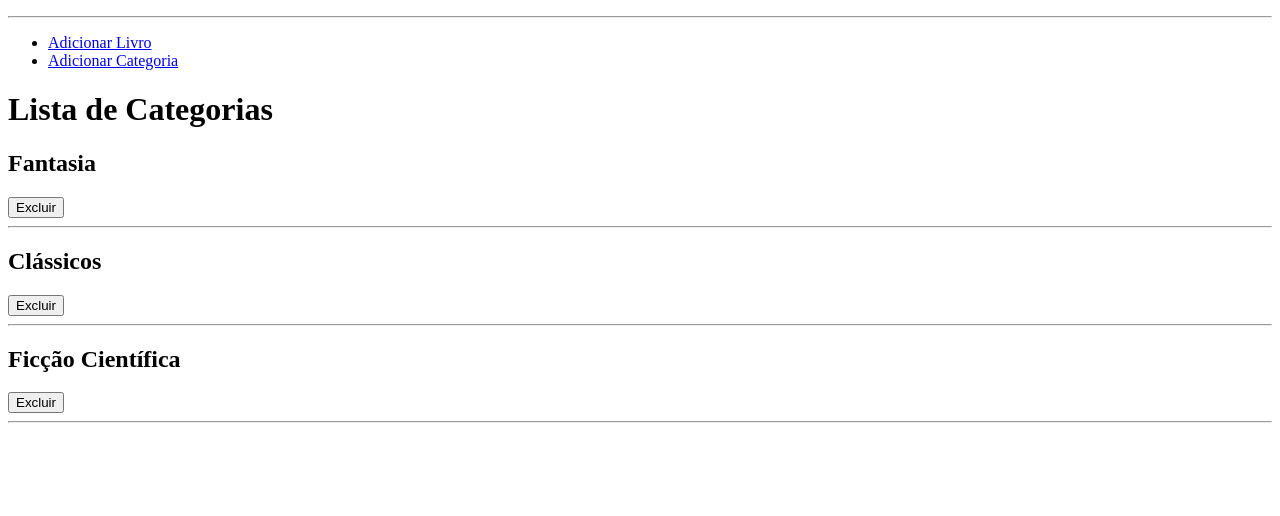
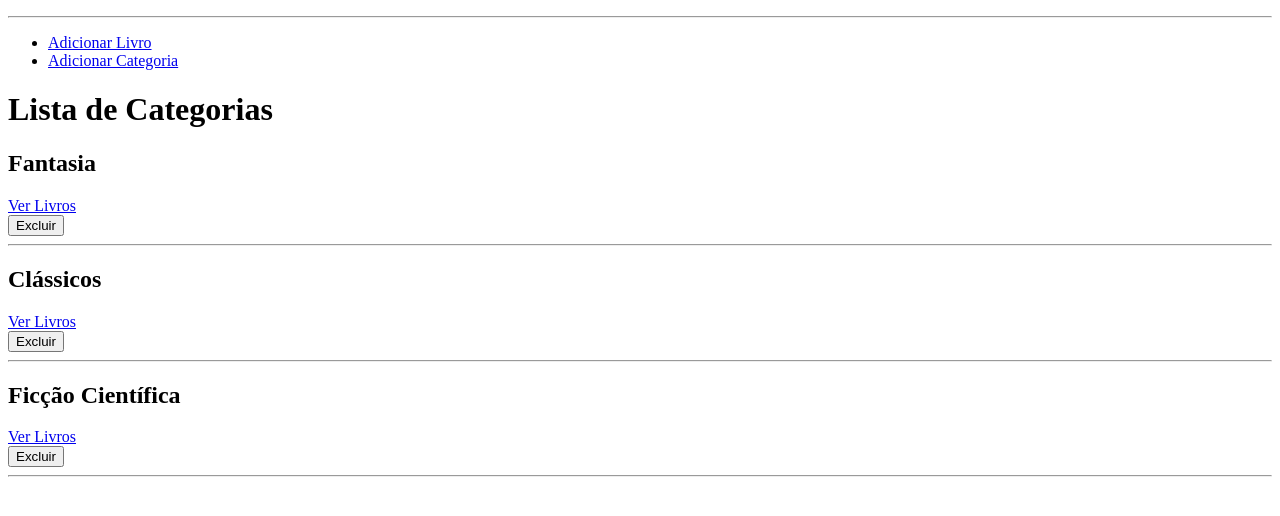
Before and after one commit to arthurm-barros/BooksHub, a Flask app: page /categorias/ in a window 1280 px wide. Shown: the part 52-568 px from the top of the page. Run offline with Flask 3, Linux system fonts and the light colour scheme.

Commit message:
refactor: update category list

```diff
--- a/core/blueprints/categorias/templates/cat_listar.html
+++ b/core/blueprints/categorias/templates/cat_listar.html
@@ -11,6 +11,7 @@
                 <h2 class="cat_title">{{ categoria.titulo }}</h2>
             </span>
             <div class="cat-actions">
+                <a href="{{ url_for('categorias.listar_livros', id=categoria.id) }}">Ver Livros</a>
                 <form action="{{url_for("categorias.deletar", id=categoria.id)}}" method="post">
                     <button type="submit">Excluir</button>
                 </form>
```
